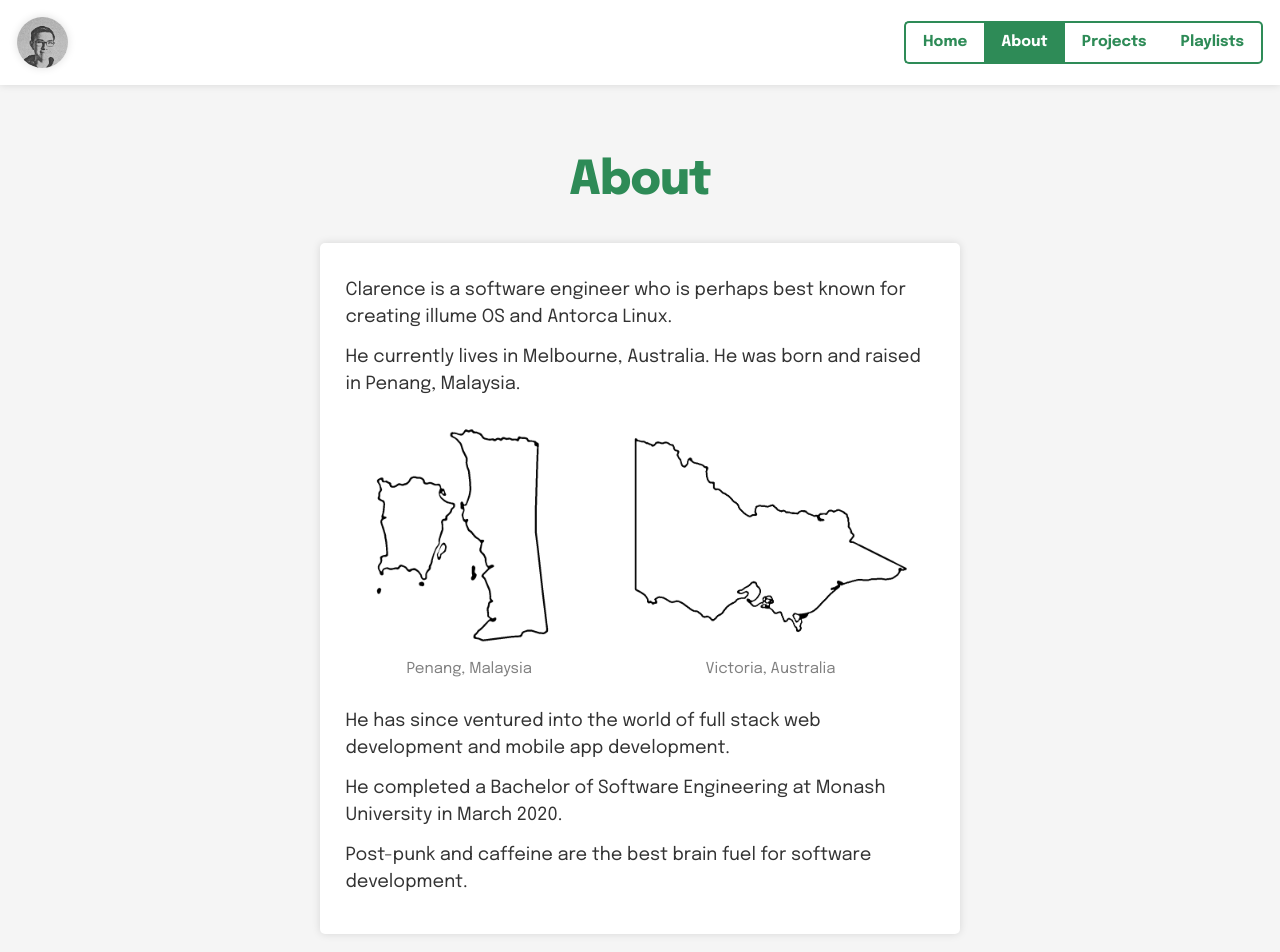
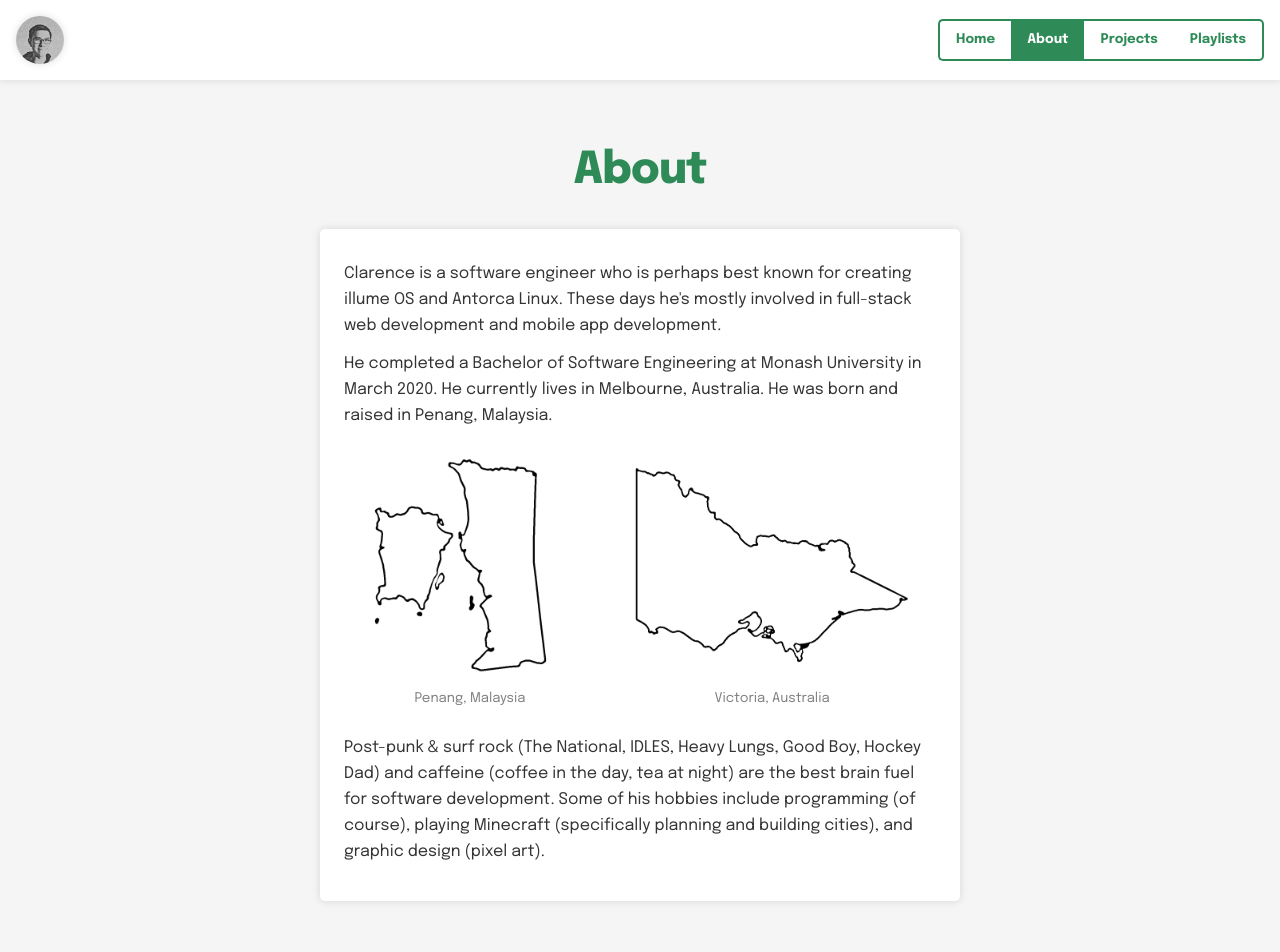
Before and after one commit to csiew/website, a Vue app: page /about in a window 1280 px wide. Shown: the top 952 px of the page. Built offline with nearby package versions, Linux system fonts and the light colour scheme.

Commit message:
Updated styling and modified About page contents

```diff
--- a/src/assets/style/main.css
+++ b/src/assets/style/main.css
@@ -5,8 +5,9 @@
     --BG-SECONDARY-COLOR: whitesmoke;
     --ACCENT-PRIMARY-COLOR: seagreen;
     --ACCENT-SECONDARY-COLOR: mediumaquamarine;
-    --FONT-SIZE: 1.0625rem;
-    --LINE-HEIGHT: 1.5;
+    --FONT-SIZE: 1rem;
+    --FONT-FAMILY: 'Epilogue', 'Public Sans', Helvetica, Arial, sans-serif;
+    --LINE-HEIGHT: 1.625;
 }
 
 @media (prefers-color-scheme: dark) {
@@ -33,7 +34,7 @@
 
 html, body {
     font-size: var(--FONT-SIZE);
-    font-family: 'Epilogue', 'Public Sans', Helvetica, Arial, sans-serif;
+    font-family: var(--FONT-FAMILY);
     -webkit-font-smoothing: antialiased;
     -moz-osx-font-smoothing: grayscale;
     line-height: var(--LINE-HEIGHT);
--- a/src/components/Hello.vue
+++ b/src/components/Hello.vue
@@ -2,10 +2,8 @@
   <div class="card section hello width-full width-max-640 text-align-center margin-auto-horizontal margin-xl-top padding-m padding-xxl-top padding-xxl-bottom">
     <div class="section-header margin-xxl-bottom">
       <img class="profile-img profile-img-l nodrag noselect border-radius-100pct margin-m-bottom" alt="profile.jpg" src="@/assets/images/profile.jpg" />
-      <h1 class="margin-none">Clarence Siew</h1>
-      <p>
-        <small>Software Engineer based in Melbourne, Australia.</small>
-      </p>
+      <h1 class="margin-s-bottom">Clarence Siew</h1>
+      <p class="text-color-secondary">Software Engineer based in Melbourne, Australia</p>
     </div>
     <span v-if="isMobile()">
       <a id="toggleContactLinksButton" class="button cursor-pointer width-max-480 width-full margin-l-bottom" v-on:click="toggleContactLinks">Contact</a>
--- a/src/views/About.vue
+++ b/src/views/About.vue
@@ -6,10 +6,10 @@
       </div>
       <div class="card padding-m">
         <p>
-          Clarence is a software engineer who is perhaps best known for creating illume OS and Antorca Linux.
+          Clarence is a software engineer who is perhaps best known for creating illume OS and Antorca Linux. These days he's mostly involved in full-stack web development and mobile app development.
         </p>
         <p>
-          He currently lives in Melbourne, Australia. He was born and raised in Penang, Malaysia.
+          He completed a Bachelor of Software Engineering at Monash University in March 2020. He currently lives in Melbourne, Australia. He was born and raised in Penang, Malaysia.
         </p>
         <div class="grid grid-col-2 grid-col-auto-fit-640 grid-gap-m margin-s-top margin-m-bottom nodrag img-dark-mode-invert only-desktop">
           <div class="grid grid-col-1">
@@ -22,13 +22,7 @@
           </div>
         </div>
         <p>
-          He has since ventured into the world of full stack web development and mobile app development.
-        </p>
-        <p>
-          He completed a Bachelor of Software Engineering at Monash University in March 2020.
-        </p>
-        <p>
-          Post-punk and caffeine are the best brain fuel for software development.
+          Post-punk &amp; surf rock (The National, IDLES, Heavy Lungs, Good Boy, Hockey Dad) and caffeine (coffee in the day, tea at night) are the best brain fuel for software development. Some of his hobbies include programming (of course), playing Minecraft (specifically planning and building cities), and graphic design (pixel art).
         </p>
       </div>
     </div>
```
